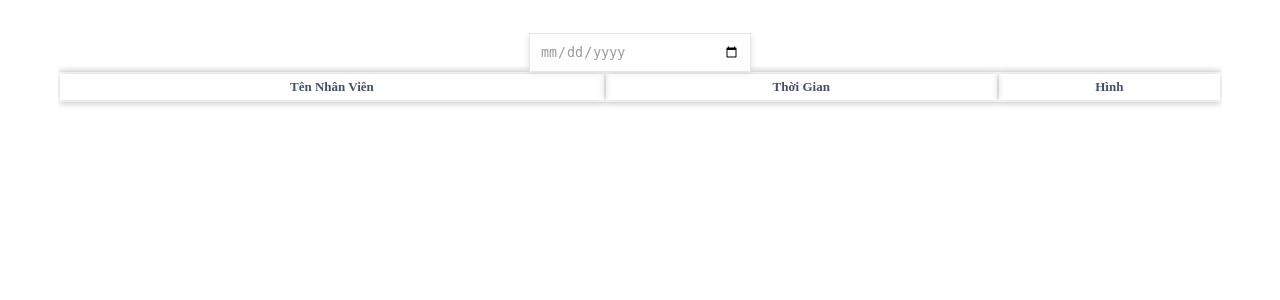
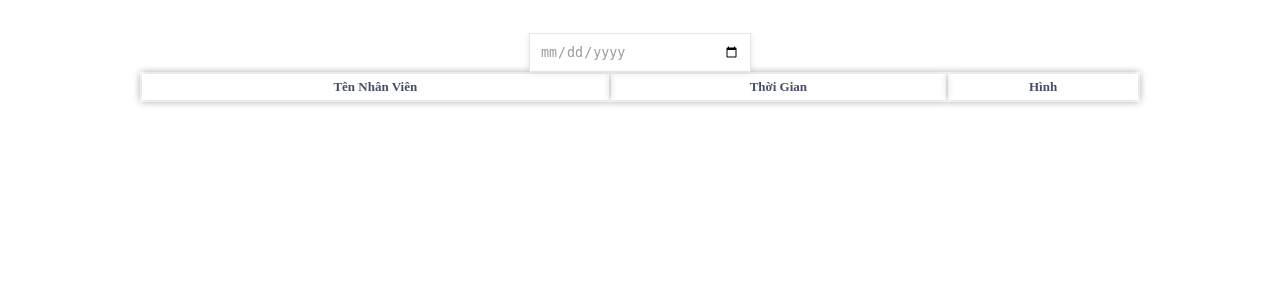
Before and after one commit to tranvinhphuc111996/Sever_Thesis, a Flask app: page /Tracking in a window 1280 px wide. Shown: the top 300 px of the page. Run offline with Flask 2, Linux system fonts and the light colour scheme; lists and menus that the app fills with data are empty; some libraries are stand-ins or nearby versions.

Commit message:
fix căn giữa đăng nhập, dsnv,dstb. sửa h/w ảnh tracking

```diff
--- a/static/style.css
+++ b/static/style.css
@@ -20,6 +20,7 @@ body {
 h2 {
 	margin-bottom: 20px;
 	color: #474E69;
+
 }
 
 /* ===========================
@@ -41,6 +42,7 @@ textarea {
 	height: 150px;
 	max-width: 400px;
 	line-height: 18px;
+
 }
 
 input:hover, textarea:hover,
@@ -56,6 +58,7 @@ table, th, td {
 	box-shadow: rgba(0, 0, 0, 0.2) 0px 0px 8px;
 	-moz-box-shadow: rgba(0, 0, 0, 0.2) 0px 0px 8px;
 	-webkit-box-shadow: rgba(0, 0, 0, 0.2) 0px 0px 8px;
+	text-align: center
 }
 
 td, th {
@@ -83,5 +86,6 @@ td, th {
 }
 
 .centerText{
-    text-align: center;
+	text-align: center;
+
  }
--- a/templates/Tracking.html
+++ b/templates/Tracking.html
@@ -34,8 +34,9 @@
                 cell2.innerHTML = EntryTime;
                 var img = document.createElement('img');
                 img.src = res;
-                img.setAttribute("width", "300");
-                img.setAttribute("height", "400");
+                img.setAttribute("width", "600");
+                img.setAttribute("height", "450");
+
                 cell3.appendChild(img);
                 res = "";
                 NameEmploy = null;
@@ -45,7 +46,7 @@
         });
            socket.on('LoadWork_data', function(msg) {
             // console.log(msg)
-            var table = document.getElementById("myTable");
+            var   table = document.getElementById("myTable");
             while (table.rows.length > 1) {
                table.deleteRow(1);
             }
@@ -56,14 +57,19 @@
                 var cell3 = row.insertCell(2);
                 cell1.innerHTML = i.EmployeeName;
                 cell2.innerHTML = i.EntryTime;
+                cell1.style= "text-align"+":"+ "center";
+                cell2.style= "text-align"+":"+ "center";
                 var img = document.createElement('img');
                 var str1 = "/static/image/";
                 var str2 = String(i.ImageID);
                 var str3 = ".jpg";
                 res = str1.concat(str2, str3);
                 img.src = res;
-                img.setAttribute("width", "300");
-                img.setAttribute("height", "400");
+                img.setAttribute("width", "600");
+                img.setAttribute("height", "450");
+
+                cell3.style.margin="0"
+                cell3.style.width="600px"
                 cell3.appendChild(img);
                 res = "";
                 NameEmploy = null;
@@ -82,7 +88,7 @@
         <div style="display: flex;align-items: center;justify-content: center;">
             <input id="mydate" type="date"/>
         </div>
-        <table id="myTable" style="width:100%;height:auto;">
+        <table id="myTable" style="width:100%;height:auto;max-width: 1000px;margin-left: auto;margin-right: auto;">
             <tr>
                 <th class="centerText">Tên Nhân Viên</th>
                 <th class="centerText">Thời Gian</th>
--- a/templates/danh_sach_nhan_vien.html
+++ b/templates/danh_sach_nhan_vien.html
@@ -12,10 +12,10 @@
 <script src="https://maxcdn.bootstrapcdn.com/bootstrap/3.3.7/js/bootstrap.min.js"></script>
 </head>
 <body>
-
+<div style="text-align: center;">
 <h2>Danh sách nhân viên</h2>
 
-<table id="myTable", style="width:50%">
+<table id="myTable", style="width:auto;display: inline-block;margin: auto">
   <tr>
     <th class="centerText">Họ tên</th>
     <th class="centerText">Ngày sinh</th>
@@ -34,6 +34,7 @@
   </tr>
   {% endfor %}
 </table>
+</div>
 <script>
   /*TODO
   kiểm tra lỗi
```
Also changed, not shown: main.py (+29 -32 lines), templates/dang_nhap.html (+8 -6 lines), templates/danh_sach_thiet_bi.html (+5 -4 lines).
